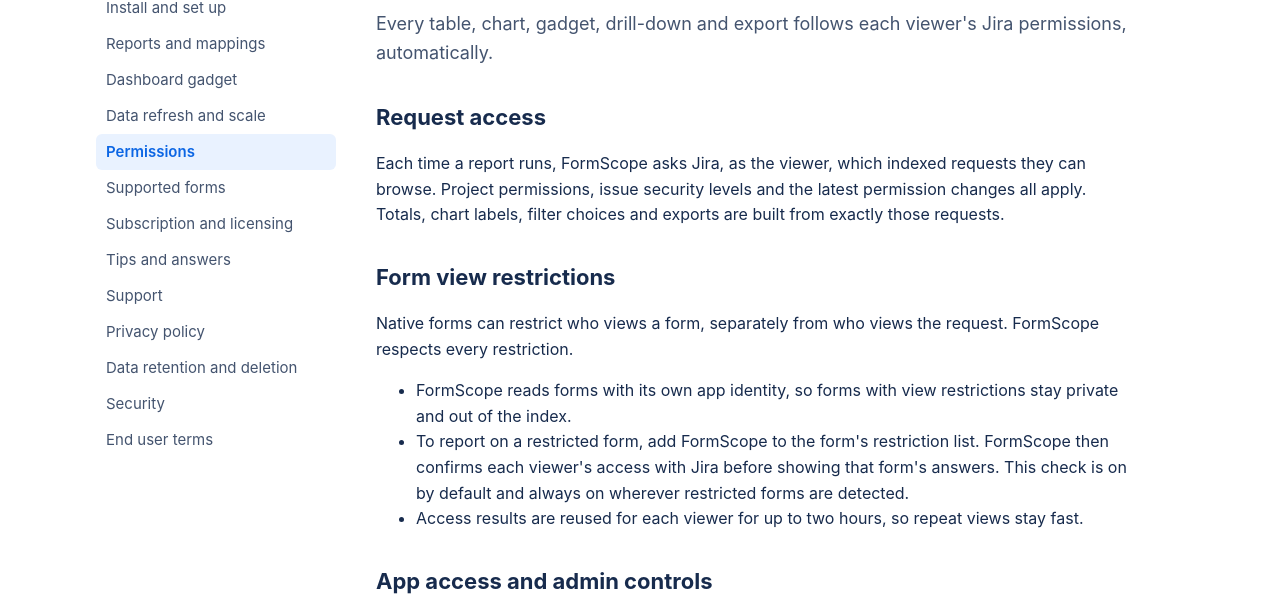
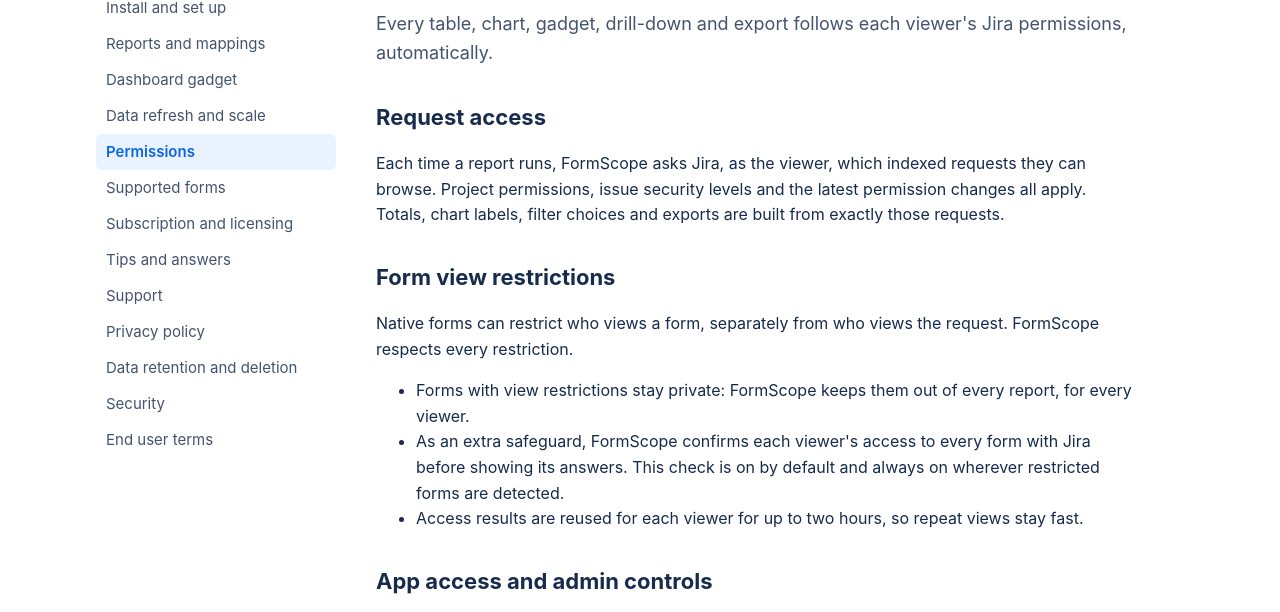
Before and after one commit to soundcake/formscope-docs, a plain HTML site: page permissions.html in a window 1280 px wide. Shown: the part 128-740 px from the top of the page. Drawn offline with Linux system fonts and the light colour scheme.

Commit message:
Permissions page update
Co-Authored-By: Claude Opus 5.5 <noreply@anthropic.com>
Claude-Session: https://claude.ai/code/session_01ToTkL8S1wqqZvSy7R87af9

```diff
--- a/permissions.html
+++ b/permissions.html
@@ -39,8 +39,8 @@ footer .bar{flex-wrap:wrap}
 <p>Each time a report runs, FormScope asks Jira, as the viewer, which indexed requests they can browse. Project permissions, issue security levels and the latest permission changes all apply. Totals, chart labels, filter choices and exports are built from exactly those requests.</p>
 <h2>Form view restrictions</h2>
 <p>Native forms can restrict who views a form, separately from who views the request. FormScope respects every restriction.</p>
-<ul><li>FormScope reads forms with its own app identity, so forms with view restrictions stay private and out of the index.</li>
-<li>To report on a restricted form, add FormScope to the form's restriction list. FormScope then confirms each viewer's access with Jira before showing that form's answers. This check is on by default and always on wherever restricted forms are detected.</li>
+<ul><li>Forms with view restrictions stay private: FormScope keeps them out of every report, for every viewer.</li>
+<li>As an extra safeguard, FormScope confirms each viewer's access to every form with Jira before showing its answers. This check is on by default and always on wherever restricted forms are detected.</li>
 <li>Access results are reused for each viewer for up to two hours, so repeat views stay fast.</li></ul>
 <h2>App access and admin controls</h2>
 <ul><li>Jira admins choose forms, questions and mappings. Reports apply each viewer's own Jira permissions, admins included.</li>
```
Also changed, not shown: troubleshooting.html (+1 -1 lines).
